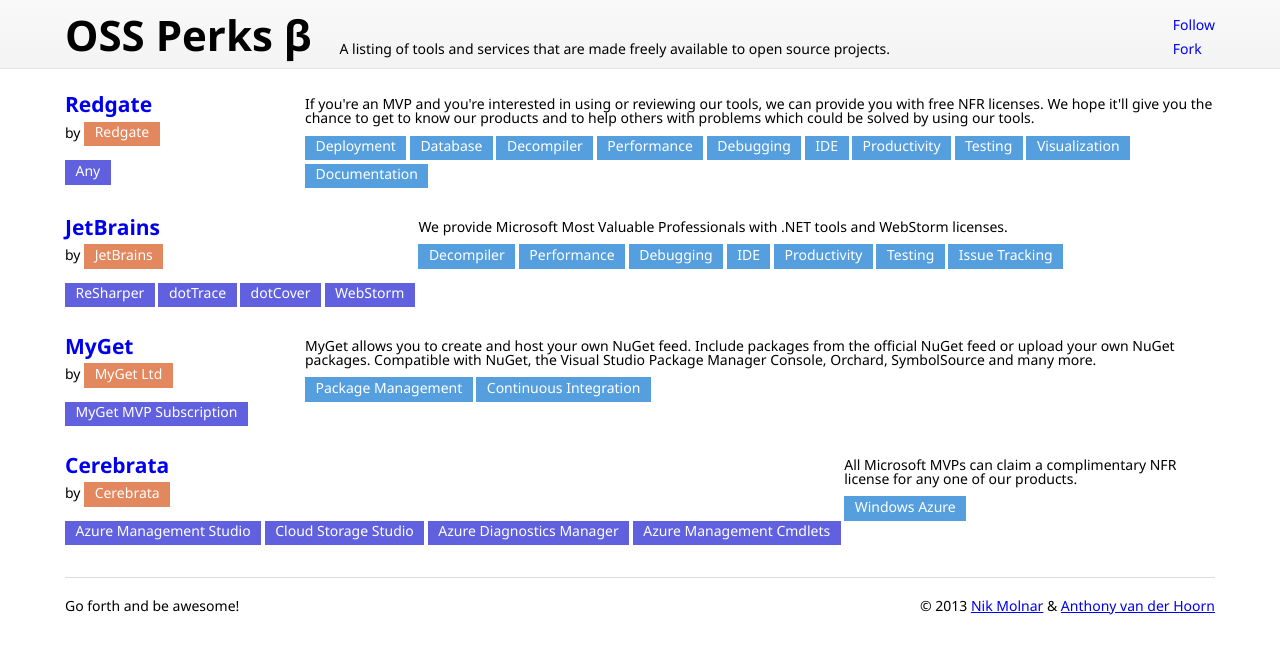
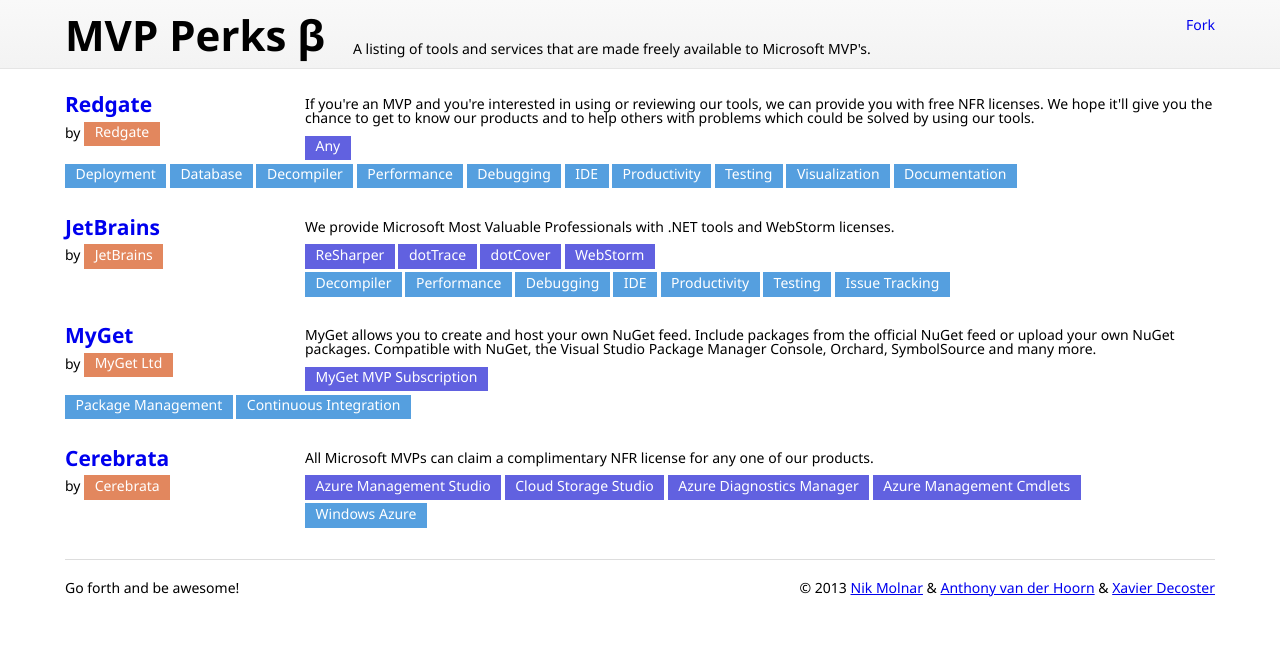
Before and after one commit to nikmd23/ossperks, a Jekyll site: the page built from index.html, in a window 1280 px wide. Shown: the top 654 px of the page. Built offline with Jekyll 4.4.1, drawn with Linux system fonts in a browser that asks for light colours; nearby versions of some CDN libraries.

Commit message:
some styleing + GA tracking ID updated

```diff
--- a/_includes/perk.html
+++ b/_includes/perk.html
@@ -4,11 +4,11 @@
 		    <h2><a href="{{ item.perk.uri }}">{{ item.perk.name }}</a></h2>
 		    by <div class="tag company"><a href="{{ item.company.uri }}">{{ item.company.name }}</a></div>
 		</div>
-		{% for product in item.products %}<div class="tag platform">{{ product }}</div>{% endfor %}
 	</div>
 	<div class="product-description">
 		{{ item.description }}
 	</div>
+	{% for product in item.products %}<div class="tag platform">{{ product }}</div>{% endfor %}<br/>
 	{% for category in item.categories %}<div class="tag category">{{ category }}</div>{% endfor %}
 	<div class="clear"></div>
 </li>
--- a/_layouts/default.html
+++ b/_layouts/default.html
@@ -7,18 +7,17 @@
     <link rel="shortcut icon" href="/favicon.ico" type="image/x-icon" />
     <link rel="stylesheet" type="text/css" href="stylesheets/site.css" />
 
-    <title>OSS Perks - &#946;eta</title>
+    <title>MVP Perks - &#946;eta</title>
 </head>
 
 <body>
     <header>
         <div class="header-inner">
-            <h1 style="float:left">OSS Perks &#946;</h1>
-            <p style="float:left; margin-left:2em">A listing of tools and services that are made freely available to open source projects.</p>
+            <h1 style="float:left">MVP Perks &#946;</h1>
+            <p style="float:left; margin-left:2em">A listing of tools and services that are made freely available to Microsoft MVP's.</p>
             <div style="float:right">
                 <ul class="nav">
-                    <li><a href="https://twitter.com/ossperks" class="icon twitter">Follow</a></li>
-                    <li><a href="https://github.com/nikmd23/ossperks/" class="icon github">Fork</a></li>
+                    <li><a href="https://github.com/xavierdecoster/mvpperks/" class="icon github">Fork</a></li>
                 </ul>
             </div>
         </div>
@@ -26,26 +25,15 @@
     <div class="body">
         <div class="body-inner">
             <div class="clear"></div>
-            <div class="filters" style="display:none;"><dl>
-                    <dt><h3>Platform</h3></dt>
-                    <dd><div class="tag platform">.net</div></dd>
-                </dl><dl>
-                    <dt><h3>Category</h3></dt>
-                    <dd><div class="tag category">Deployment</div><div class="tag category">Productivity</div><div class="tag category">SQL Server</div><div class="tag category">IDE</div><div class="tag category">Source Control</div><div class="tag category">Package Management</div><div class="tag category">Build</div></dd>
-                </dl><dl>
-                    <dt><h3>Company</h3></dt>
-                    <dd><div class="tag company deactive">Redgate</div><div class="tag company">JetBrains</div></dd>
-            </dl></div>
 
 {{ content }}
-
 
         </div>
     </div>
     <footer>
         <div class="footer-inner">
             <div style="float:left">Go forth and be awesome!</div>
-            <div style="float:right">&copy; 2013 <a href="https://twitter.com/nikmd23">Nik Molnar</a> & <a href="https://twitter.com/anthony_vdh">Anthony van der Hoorn</a></div>
+            <div style="float:right">&copy; 2013 <a href="https://twitter.com/nikmd23">Nik Molnar</a> &amp; <a href="https://twitter.com/anthony_vdh">Anthony van der Hoorn</a> &amp; <a href="https://twitter.com/xavierdecoster">Xavier Decoster</a></div>
         </div>
     </footer>
     <!--
```
Also changed, not shown: other parts of _layouts/default.html (+1 -1 lines).
